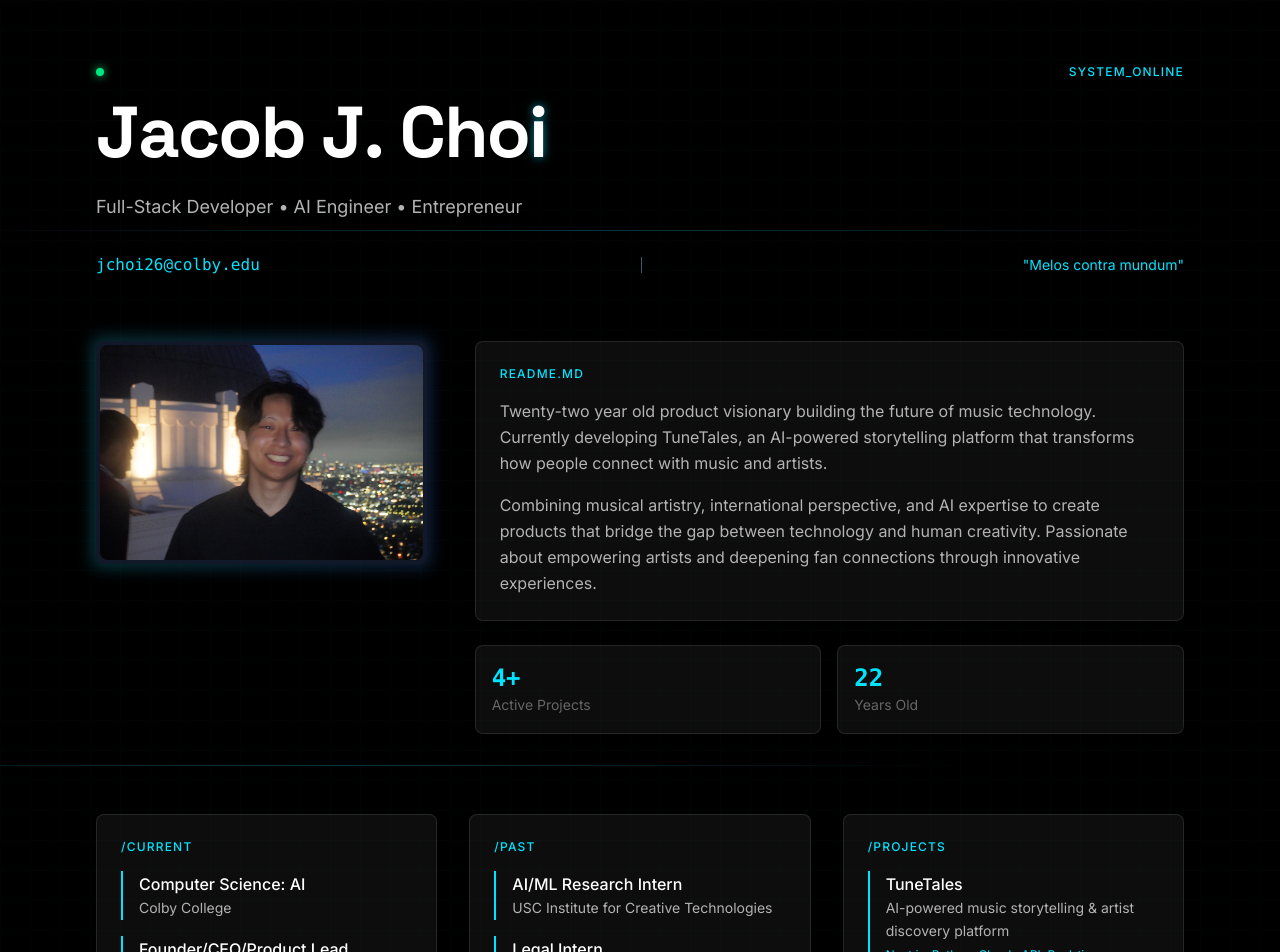
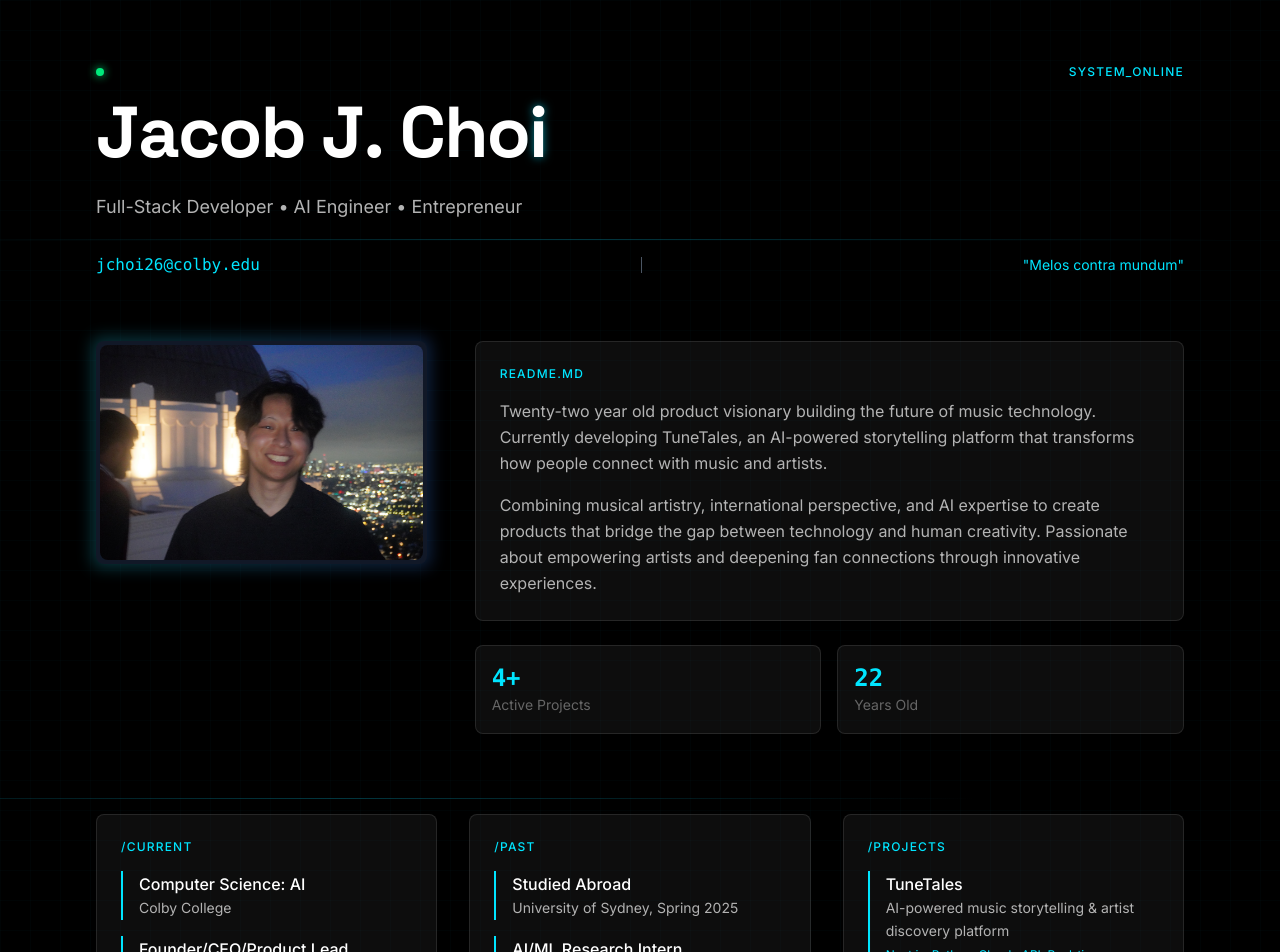
Before and after one commit to jacob7choi-xyz/personal-website, a Next.js app: page / in a window 1280 px wide. Shown: the top 952 px of the page. Built offline with nearby package versions, Linux system fonts and the light colour scheme.

Commit message:
Added Study aborad experience

```diff
--- a/src/constants/experience.ts
+++ b/src/constants/experience.ts
@@ -24,26 +24,31 @@ export const currentExperience = [
 export const pastExperience = [
   {
     id: 1,
+    title: "Studied Abroad",
+    company: "University of Sydney, Spring 2025",
+  },
+  {
+    id: 2,
     title: "AI/ML Research Intern",
     company: "USC Institute for Creative Technologies",
   },
   {
-    id: 2,
+    id: 3,
     title: "Legal Intern",
     company: "Shin & Kim Law Firm, Seoul",
   },
   {
-    id: 3,
+    id: 4,
     title: "Investment Analyst Intern",
     company: "Colby College Endowment",
   },
   {
-    id: 4,
+    id: 5,
     title: "Entrepreneurship Competitions",
     company: "Semi-Finalist Greenlight Maine, 1st Place Colby BOTN",
   },
   {
-    id: 5,
+    id: 6,
     title: "Musician & Performer",
     company: "Juilliard Admission, NPR \"From The Top\"",
   },
```
